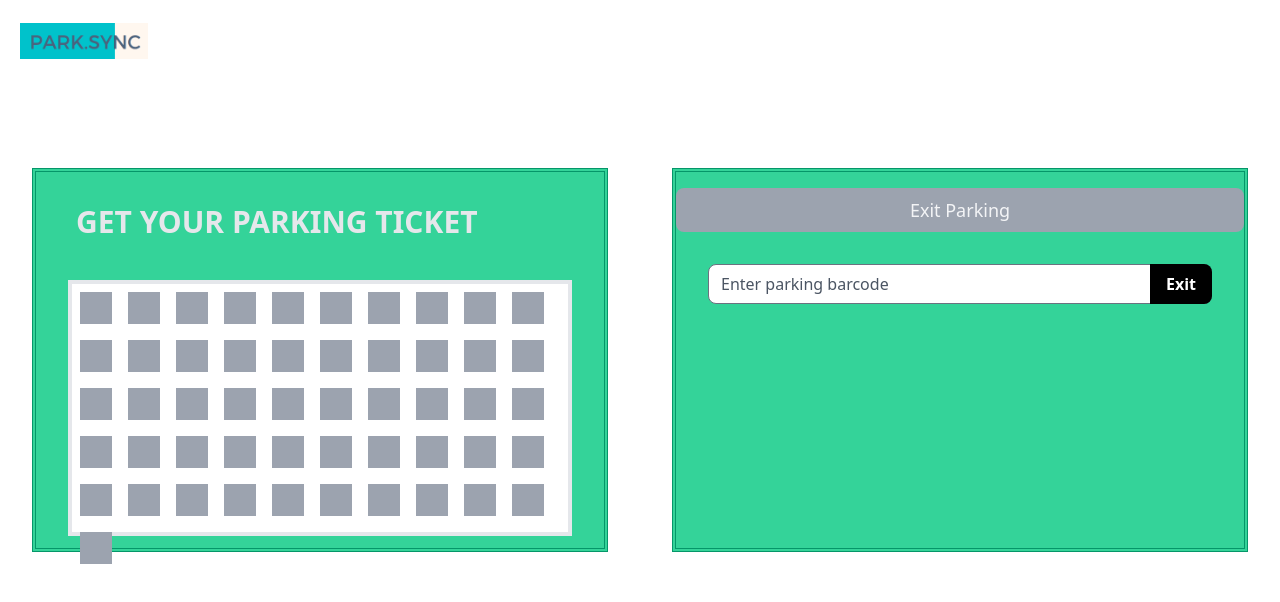
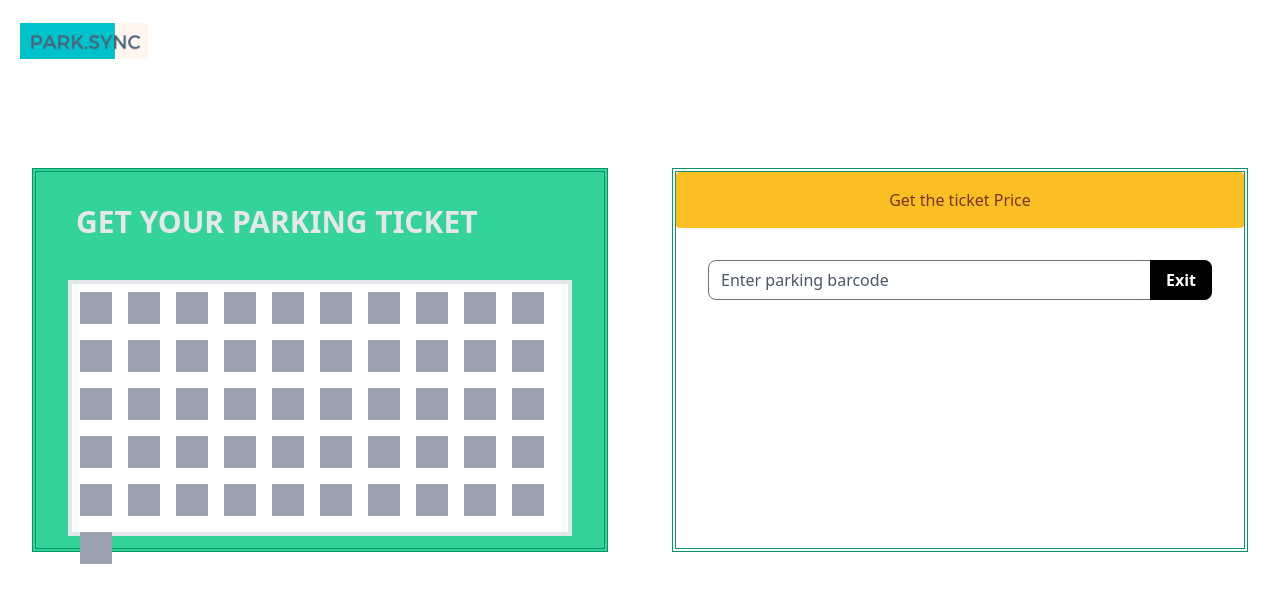
Before and after one commit to Hlulani/parking-sync, a Next.js app: page / in a window 1280 px wide. Shown: the top 602 px of the page. Built offline with nearby package versions, Linux system fonts and the light colour scheme.

Commit message:
Added the  ticket  calculation and paking payment

```diff
--- a/components/Results.js
+++ b/components/Results.js
@@ -9,6 +9,8 @@ function Results({ results = [] }) {
   const [showModal, setTicketModal] = React.useState(false);
   const [isPaymentPage, setIsPaymentPage] = useState(false);
   const [selectedPaymentButton, setSelectedPaymentButton] = React.useState(0);
+  const [selectedTime, setSelectedTime] = useState(new Date());
+
 
   const handleClick = (spaceId) => {
     selectedSpaces(spaceId);
@@ -55,15 +57,28 @@ function Results({ results = [] }) {
       </div>
 
       <div
-        className="border-4 border-green-600 border-double
-                    bg-green-400 w-full h-96 mx-8 "
+        className="border-4 border-green-600 border-double w-full h-96 mx-8 "
       >
-        <button
+        {/* <button
           className="p-2 pl-5 pr-5 bg-gray-400 text-gray-100 text-lg rounded-lg focus:border-4
     border-gray-300  w-full mt-4"
         >
           Exit Parking
-        </button>
+        </button> */}
+
+<button onClick={()=>{
+            const time = new Date();
+            const ticket = JSON.parse(localStorage.getItem('ticket'));
+            console.log('ticket.selectedTime', ticket.selectedTime)
+            const duration = time.getTime()+ 1000 * 3600 * 4 - new Date(ticket.selectedTime).getTime();
+            const hours = duration / (1000 * 3600); // 1hr = 3600s 1s = 1000ms
+            const price = hours * 2 > 2 ? hours * 2 : 2;
+            console.log('price=', price, "hours=", hours)
+
+
+          }} className="block w-full bg-yellow-400 hover:bg-yellow-300 p-4 rounded text-yellow-900 hover:text-yellow-800 transition duration-300">
+              Get the ticket Price
+          </button>
 
         <div className="relative text-gray-700 mt-8 mr-8 mb-8 ml-8">
           <input
--- a/pages/paymentForm.js
+++ b/pages/paymentForm.js
@@ -1,12 +1,31 @@
-import { useEffect } from "react";
+import { useEffect, useState } from "react";
 
 function PaymentForm({ setIsPaymentPage}) {
-
-
-
+  const [selectedTime, setSelectedTime] = useState(new Date());
+  const [showModal, setShowModal] = useState(false);
   const handleGoBack = () => {
     setIsPaymentPage(false);
   };
+
+  useEffect(() => {
+    console.log('ticket', showModal)
+   try {
+     if(showModal) {
+      const time = new Date();
+      setSelectedTime(time);
+
+      let price = 2;
+     const ticket = JSON.parse(localStorage.getItem('ticket'));
+      if(ticket.barcode){
+
+      }
+
+     }
+   } catch (error) {
+     console.log('érror', error)
+   }
+  }, [showModal]);
+
 
     return (
       <div className="min-h-screen flex items-center justify-center bg-blue-400">
--- a/pages/ticketModal.js
+++ b/pages/ticketModal.js
@@ -92,9 +92,19 @@ function TicketModal({showModal, setTicketModal, barcode,  setIsPaymentPage}) {
                   <button
                     className="block w-full bg-yellow-400 hover:bg-yellow-300 p-4 rounded text-yellow-900 hover:text-yellow-800 transition duration-300"
                     type="button"
-                    onClick={handleProceedToPayment}
+                    onClick={()=>{
+                      const time = new Date();
+                      setSelectedTime(time);
+
+                      localStorage.setItem('ticket', JSON.stringify({
+                        barcode,
+                        selectedTime :time,
+                      }));
+                      console.log("saved", { barcode,
+                        selectedTime :time,})
+                    }}
                   >
-                   Proceed to Payment
+                   Save Ticket
                   </button>
 
                 </div>
@@ -102,9 +112,24 @@ function TicketModal({showModal, setTicketModal, barcode,  setIsPaymentPage}) {
             </div>
           </div>
           <div className="opacity-25 fixed inset-0 z-40 bg-black"></div>
+
         </>
 
       ) : null}
+
+{/* <button onClick={()=>{
+            const time = new Date();
+            const ticket = JSON.parse(localStorage.getItem('ticket'));
+            console.log('ticket.selectedTime', ticket.selectedTime)
+            const duration = time.getTime()+ 1000 * 3600 * 4 - new Date(ticket.selectedTime).getTime();
+            const hours = duration / (1000 * 3600); // 1hr = 3600s 1s = 1000ms
+            const price = hours * 2 > 2 ? hours * 2 : 2;
+            console.log('price=', price, "hours=", hours)
+
+
+          }} className="block w-full bg-yellow-400 hover:bg-yellow-300 p-4 rounded text-yellow-900 hover:text-yellow-800 transition duration-300">
+              Make Payment
+          </button> */}
     </>
 
   );
```
Also changed, not shown: 1 other file (tests, documents, lock files or other folders).
